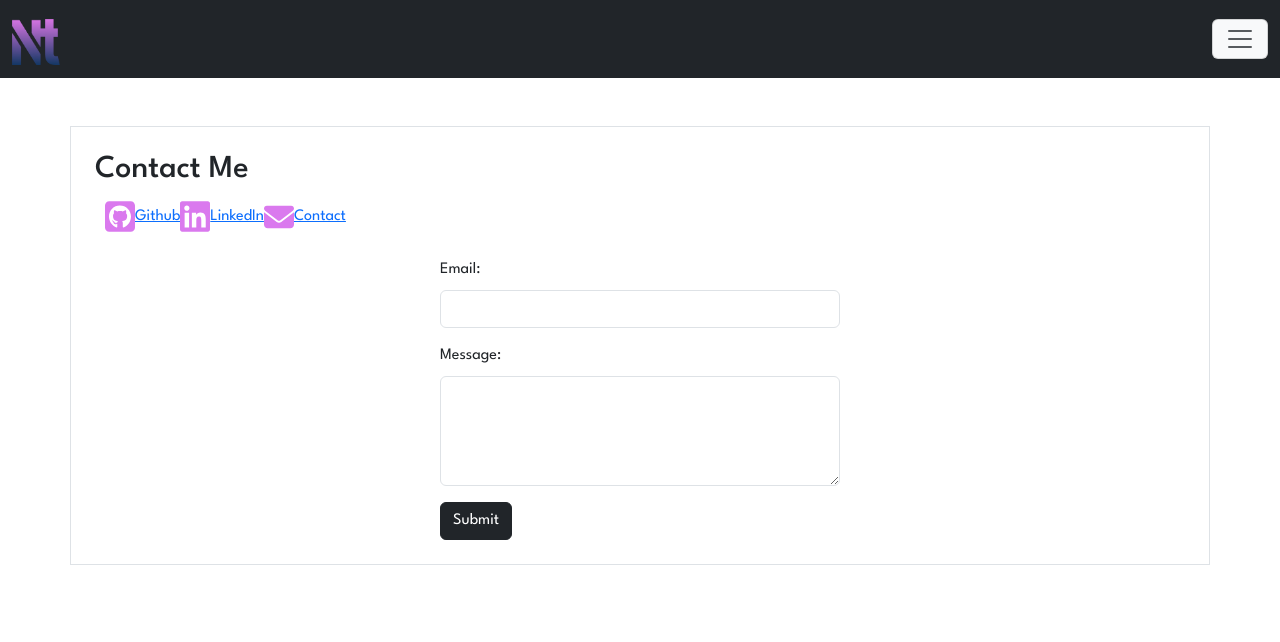
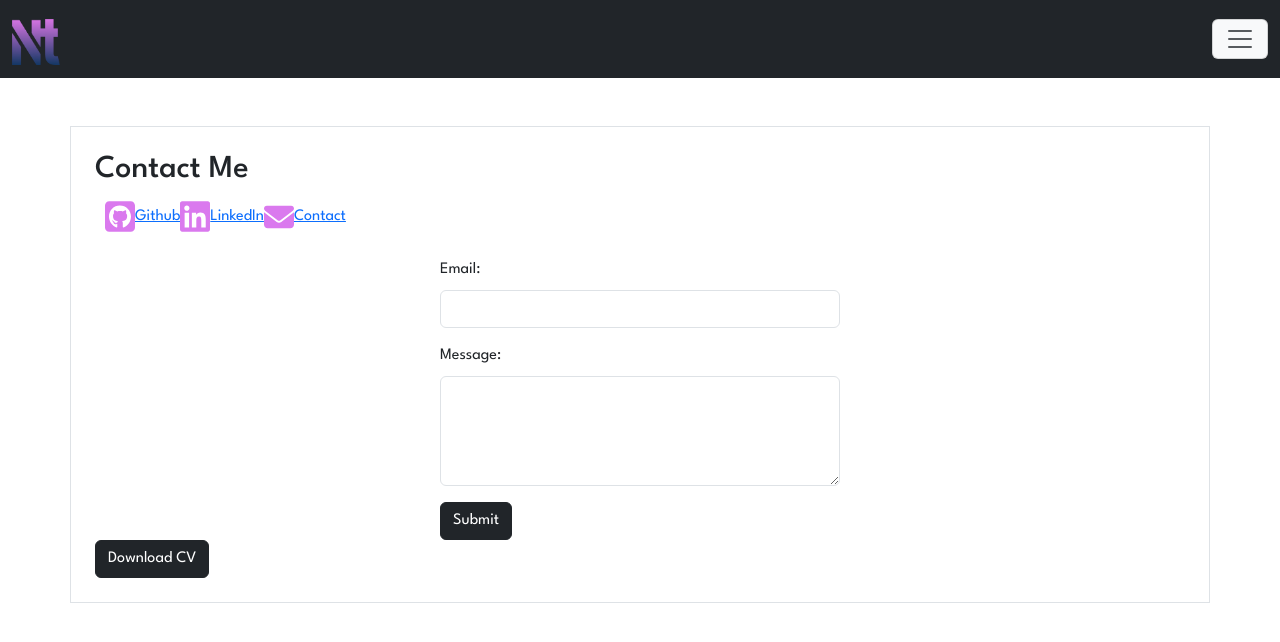
Before and after one commit to NadineTsianta/react_Portfolio, a React (Vite) app: page /contact in a window 1280 px wide. Shown: the top 642 px of the page. Built offline with nearby package versions, Linux system fonts and the light colour scheme.

Commit message:
added cv and download button

```diff
--- a/src/components/pages/Contact.jsx
+++ b/src/components/pages/Contact.jsx
@@ -19,6 +19,12 @@ const ContactEl = () => {
     e.preventDefault();
     console.log("Form data:", formData);
 
+  };
+
+  const handleDownload = () => {
+
+    const pdfPath = process.env.PUBLIC_URL + "../../../N.Tsianta_CV_.pdf";
+    window.open(pdfPath, "_blank");
   };
 
   return (
@@ -68,6 +74,10 @@ const ContactEl = () => {
           Submit
         </button>
       </form>
+
+      <button onClick={handleDownload} className="btn btn-dark">
+        Download CV
+      </button>
     </div>
   );
 };
```
Also changed, not shown: 1 other file (tests, documents, lock files or other folders).
